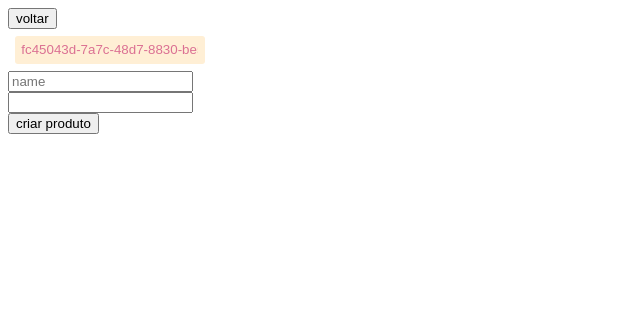
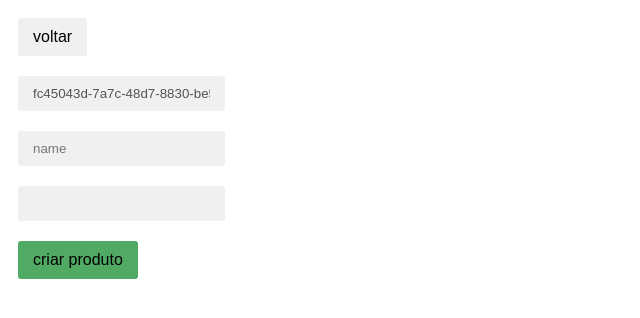
Before and after one commit to julianopaulos/firebase-test, a React (Create React App) app: page /store in a window 1280 px wide. Shown: the top 318 px of the page, without its empty margins (0-640 px from the left). Built offline with nearby package versions, Linux system fonts and the light colour scheme; what ts-react-dotenv would draw is missing.

Commit message:
create components to input and button

```diff
--- a/public/env.js
+++ b/public/env.js
@@ -5,7 +5,6 @@ window.env = {
   "npm_node_execpath": "/home/juliano/.nvm/versions/node/v18.14.1/bin/node",
   "SHLVL": "1",
   "npm_config_noproxy": "",
-  "MOTD_SHOWN": "update-motd",
   "HOME": "/home/juliano",
   "OLDPWD": "/home/juliano",
   "NVM_BIN": "/home/juliano/.nvm/versions/node/v18.14.1/bin",
@@ -26,7 +25,7 @@ window.env = {
   "TERM": "xterm-256color",
   "npm_config_cache": "/home/juliano/.npm",
   "npm_config_node_gyp": "/home/juliano/.nvm/versions/node/v18.14.1/lib/node_modules/npm/node_modules/node-gyp/bin/node-gyp.js",
-  "PATH": "/home/juliano/projects/firebase-test/node_modules/.bin:/home/juliano/projects/node_modules/.bin:/home/juliano/node_modules/.bin:/home/node_modules/.bin:/node_modules/.bin:/home/juliano/.nvm/versions/node/v18.14.1/lib/node_modules/npm/node_modules/@npmcli/run-script/lib/node-gyp-bin:/home/juliano/.nvm/versions/node/v18.14.1/bin:/usr/local/sbin:/usr/local/bin:/usr/sbin:/usr/bin:/sbin:/bin:/usr/games:/usr/local/games:/usr/lib/wsl/lib:/mnt/c/Program Files/WindowsApps/CanonicalGroupLimited.Ubuntu_2204.1.8.0_x64__79rhkp1fndgsc:/mnt/c/Windows/system32:/mnt/c/Windows:/mnt/c/Windows/System32/Wbem:/mnt/c/Windows/System32/WindowsPowerShell/v1.0/:/mnt/c/Windows/System32/OpenSSH/:/mnt/c/Program Files (x86)/NVIDIA Corporation/PhysX/Common:/mnt/c/Program Files/NVIDIA Corporation/NVIDIA NvDLISR:/mnt/c/Program Files/Git/cmd:/mnt/c/Program Files/MySQL/MySQL Shell 8.0/bin/:/mnt/c/Users/Juliano/AppData/Local/Microsoft/WindowsApps:/mnt/c/Users/Juliano/AppData/Local/Programs/Microsoft VS Code/bin:/snap/bin",
+  "PATH": "/home/juliano/projects/firebase-test/node_modules/.bin:/home/juliano/projects/node_modules/.bin:/home/juliano/node_modules/.bin:/home/node_modules/.bin:/node_modules/.bin:/home/juliano/.nvm/versions/node/v18.14.1/lib/node_modules/npm/node_modules/@npmcli/run-script/lib/node-gyp-bin:/home/juliano/.nvm/versions/node/v18.14.1/bin:/usr/local/sbin:/usr/local/bin:/usr/sbin:/usr/bin:/sbin:/bin:/usr/games:/usr/local/games:/usr/lib/wsl/lib:/mnt/c/Program Files/WindowsApps/CanonicalGroupLimited.Ubuntu_2204.1.8.0_x64__79rhkp1fndgsc:/mnt/c/Windows/system32:/mnt/c/Windows:/mnt/c/Windows/System32/Wbem:/mnt/c/Windows/System32/WindowsPowerShell/v1.0/:/mnt/c/Windows/System32/OpenSSH/:/mnt/c/Program Files (x86)/NVIDIA Corporation/PhysX/Common:/mnt/c/Program Files/NVIDIA Corporation/NVIDIA NvDLISR:/mnt/c/Program Files/MySQL/MySQL Shell 8.0/bin/:/mnt/c/Users/Juliano/AppData/Local/Microsoft/WindowsApps:/mnt/c/Users/Juliano/AppData/Local/Programs/Microsoft VS Code/bin:/snap/bin",
   "NODE": "/home/juliano/.nvm/versions/node/v18.14.1/bin/node",
   "npm_package_name": "firebase-test",
   "XDG_RUNTIME_DIR": "/mnt/wslg/runtime-dir",
--- a/src/Pages/Save/Store/index.tsx
+++ b/src/Pages/Save/Store/index.tsx
@@ -6,6 +6,7 @@ import { saveStore, type StoreInterface } from '../../../firebase/collections/st
 
 import { v4 as uuidv4 } from 'uuid'
 import Input from '../../../components/Input'
+import Button from '../../../components/Button'
 
 const Store = (): any => {
   const navigate = useNavigate()
@@ -21,20 +22,20 @@ const Store = (): any => {
   }
 
   return (
-    <div className="App">
-      <button onClick={() => { navigate(-1) }} >
+    <div>
+      <Button onClick={() => { navigate(-1) }} >
         voltar
-      </button>
+      </Button>
       <form onSubmit={ handleSubmit(save) }>
-        <Input type="text" name='uuid' id="uuid" disabled defaultValue={uuidv4()} />
+        <Input type="text" {...register('uuid', { required: true })} id="uuid" disabled defaultValue={uuidv4()} />
         <br/>
-        <input type="text" placeholder='name' {...register('name', { required: true })} />
+        <Input type="text" placeholder='name' {...register('name', { required: true })} />
         {(Boolean(errors.name)) && <span>This field is required</span>}
         <br/>
-        <input type="text" {...register('address', { required: true })} />
+        <Input type="text" {...register('address', { required: true })} />
         {(Boolean(errors.address)) && <span>This field is required</span>}
         <br/>
-        <button type="submit">criar produto</button>
+        <Button type="submit" backgroundColor={'rgba(80, 170, 100, 1)'}>criar produto</Button>
       </form>
     </div>
   )
--- a/src/components/Button/index.tsx
+++ b/src/components/Button/index.tsx
@@ -1,9 +1,37 @@
-import React, { type ReactElement } from 'react'
+import React, { type ButtonHTMLAttributes } from 'react'
+import styled from 'styled-components'
 
-const Button = (): ReactElement => {
+interface StyleProps extends ButtonHTMLAttributes<HTMLButtonElement> {
+  color?: string
+  margin?: string
+  backgroundColor?: string
+  children: React.ReactNode
+}
+
+const StyledButton = styled.button<StyleProps>`
+  padding: 10px 15px;
+  font-size: 1em;
+  border: none;
+  border-radius: 3px;
+  cursor: pointer;
+  color: ${(p: StyleProps) => p.color ?? 'black'};
+  background-color: ${(p: StyleProps) => p.backgroundColor ?? 'rgba(240, 240, 240, 1)'};
+  margin: ${(p: StyleProps) => p.margin ?? '10px'};
+  transition: .3s;
+
+  &:hover {
+    opacity: .8;
+  }
+`
+
+const Button = ({ children, ...props }: StyleProps): any => {
   return (
-    <div>index</div>
+    <StyledButton {...props}>
+        {children}
+    </StyledButton>
   )
 }
 
+Button.displayName = 'Button'
+
 export default Button
--- a/src/components/Input/index.tsx
+++ b/src/components/Input/index.tsx
@@ -1,21 +1,27 @@
-import React from 'react'
+import React, { forwardRef, type HTMLProps, type InputHTMLAttributes } from 'react'
 import styled from 'styled-components'
 
-const StyledInput = styled.input`
-  padding: 0.5em;
-  margin: 0.5em;
-  color: palevioletred;
-  background: papayawhip;
+interface StyleProps extends InputHTMLAttributes<HTMLInputElement> {
+  margin?: string
+}
+
+const StyledInput = styled.input<StyleProps>`
+  padding: 10px 15px;
+  background-color: rgba(240, 240, 240, 1);
   border: none;
   border-radius: 3px;
+  margin: ${(p: StyleProps) => p.margin ?? '10px'};
 `
 
-const Input = (props: any): any => {
+const Input = forwardRef<HTMLInputElement, HTMLProps<HTMLInputElement>>((props: StyleProps, ref) => {
   return (
     <StyledInput
       {...props}
+      ref={ref}
     />
   )
-}
+})
+
+Input.displayName = 'Input'
 
 export default Input
```
Also changed, not shown: tsconfig.json (+8 -2 lines).
